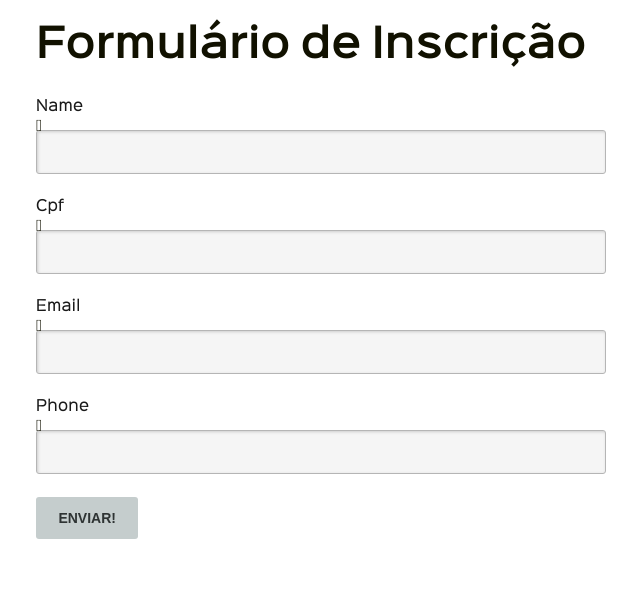
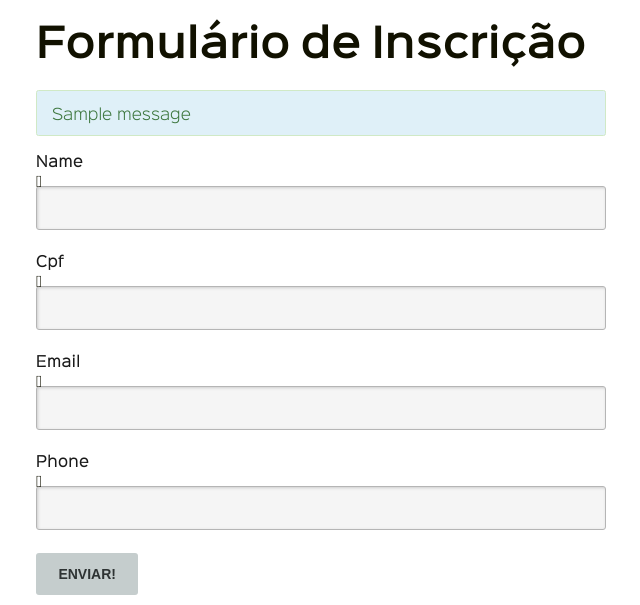
Before and after one commit to rafaelbertelli/eventex, a Django app: template eventex/subscriptions/templates/subscriptions/subscription_form.html in a window 1280 px wide. Shown: the part 90-695 px from the top of the page, without its empty margins (34-674 px from the left). Run offline with Django 3.2, Linux system fonts and the light colour scheme; the template is opened without the code that fills it, so the values that code supplies are empty, except form fields; tables that the repository leaves empty hold one stand-in row (values such as "Sample post"); one stand-in notice (Sample message) is shown; form fields are guessed from the names that the template uses.

Commit message:
add success alert

```diff
--- a/eventex/subscriptions/templates/subscriptions/subscription_form.html
+++ b/eventex/subscriptions/templates/subscriptions/subscription_form.html
@@ -19,6 +19,25 @@
         <link rel="stylesheet" href="{% static 'css/main.css' %}">
 
         <link href='http://fonts.googleapis.com/css?family=Economica:400,700' rel='stylesheet' type='text/css'>
+
+        <style>
+            .alert {
+                padding: 0 15px;
+                margin-bottom: 1rem;
+                border: 1px solid transparent;
+                border-radius: 0.25rem;
+            }
+
+            .alert p {
+                padding: 7px 0;
+            }
+
+            .alert.success {
+                color: #3c763d;
+                background-color: #dff0f8;
+                border-color: #d0e9c6
+            }
+        </style>
 
 	</head>
 
@@ -50,6 +69,13 @@
         	<div class="content row padding-bottom-3 desktop-12 container">
                 <h1>Formulário de Inscrição</h1>
                 <div class="desktop-6">
+                    {% if messages %}
+                        {% for message in messages %}
+                        <div class="alert success">
+                            <p>{{ message }}</p>
+                        </div>
+                        {% endfor %}
+                    {% endif %}
                     <form action="." novalidate method="post">
                         {% csrf_token %}
                         <div class="form-row label-block input-text">
```
